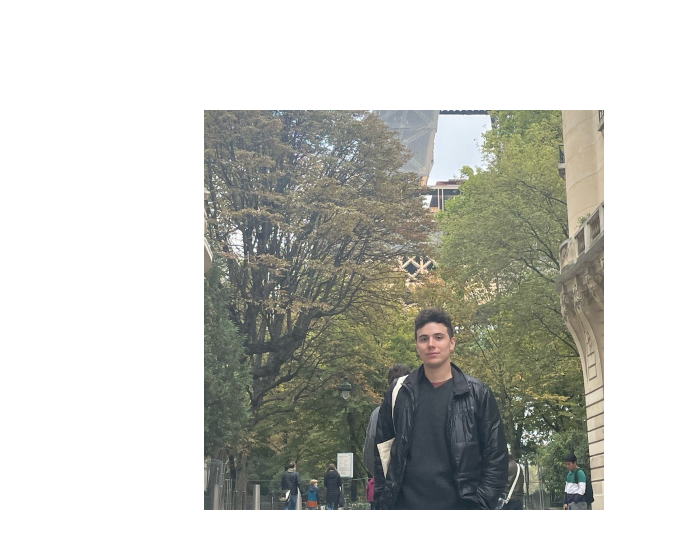
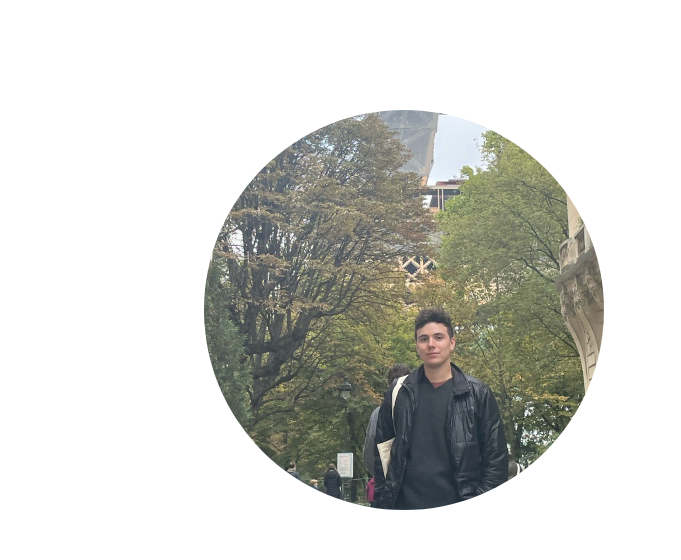
Before and after one commit to whitelight-whiteheat/portfoolio, a plain HTML site: page index.html in a window 1280 px wide. Shown: the part 174-734 px from the top of the page, 0-681 px from the left. Drawn offline with Linux system fonts and the light colour scheme.

Commit message:
Update style.css

```diff
--- a/style.css
+++ b/style.css
@@ -468,3 +468,11 @@ footer {
 footer p {
   text-align: center;
 }
+
+/* Make profile picture circular */
+.section__pic-container img {
+  width: 100%;
+  height: 100%;
+  object-fit: cover; /* Ensures image fills the container without distortion */
+  border-radius: 50%; /* This creates the circular shape */
+}
```
